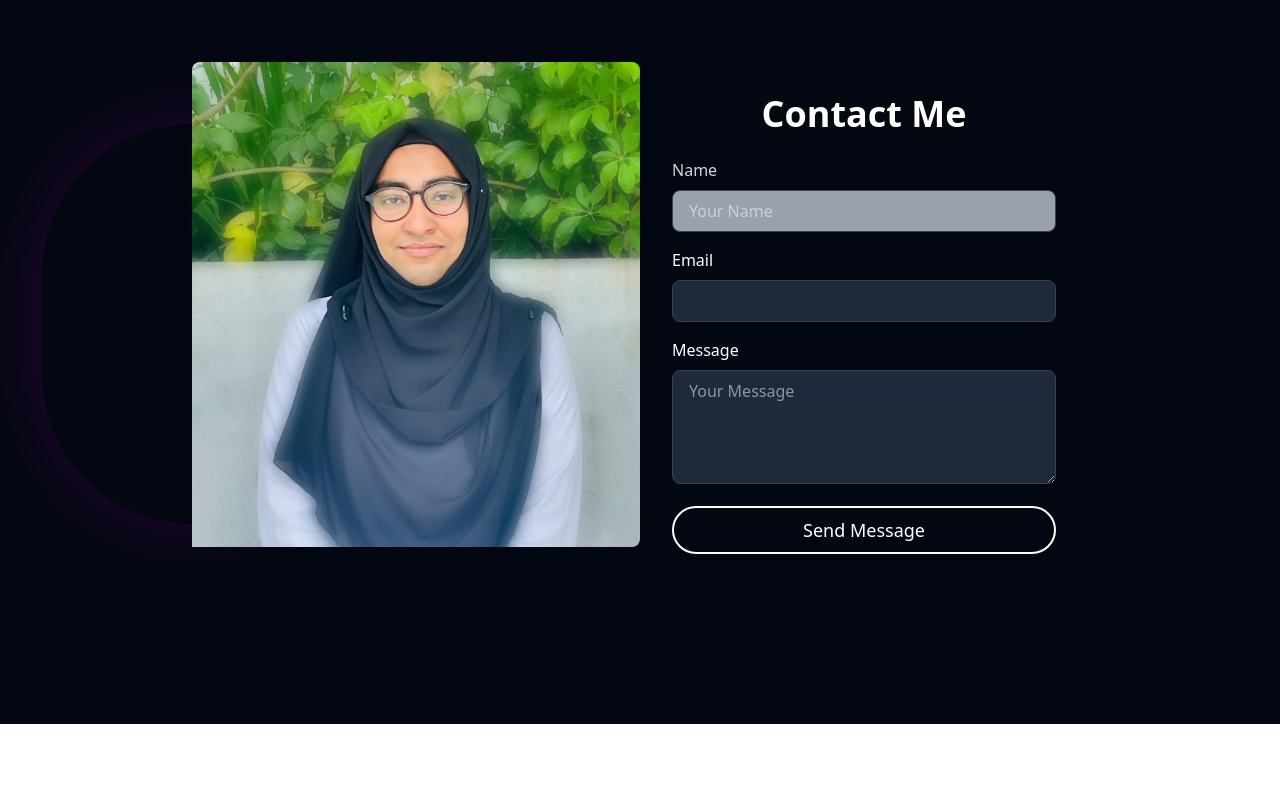
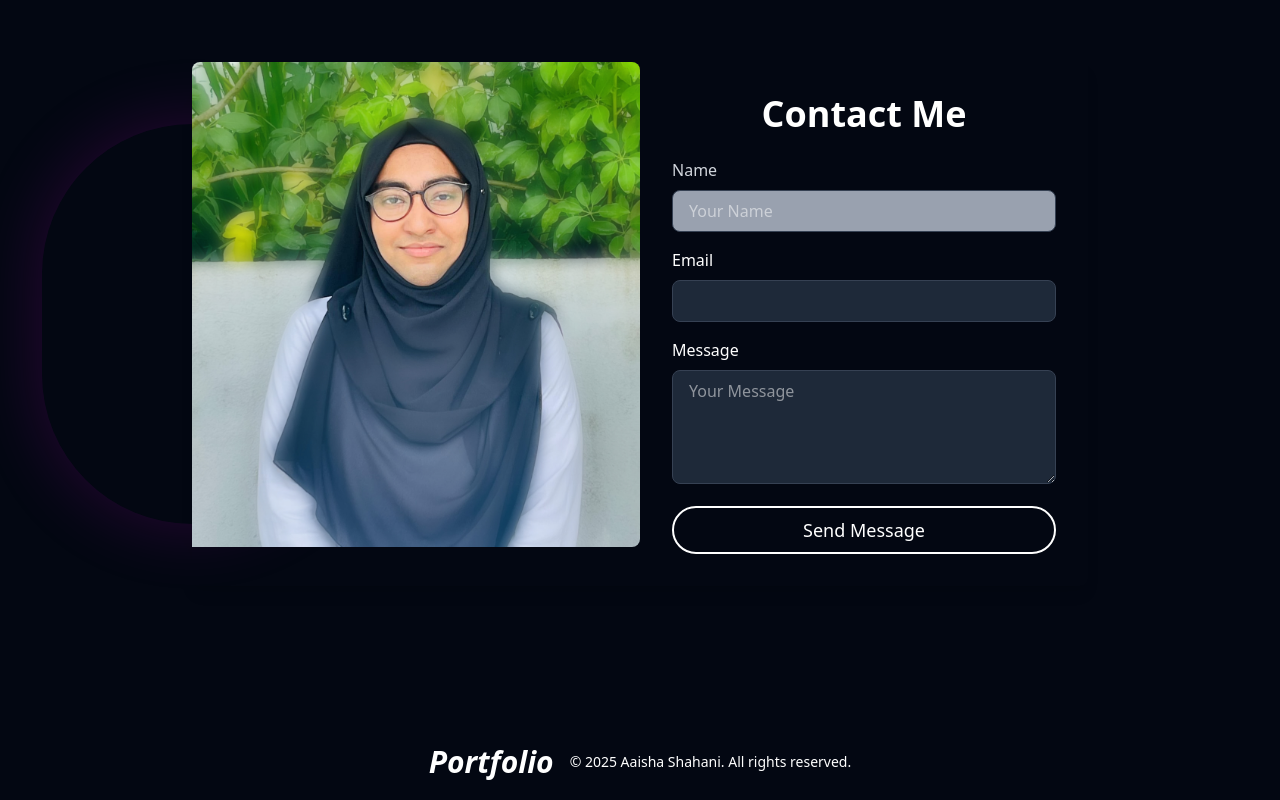
Before and after one commit to AaishaShahani2001/Portfolio, a React (Vite) app: page / in a window 1280 px wide. Shown: the part 3217-4017 px from the top of the page. Before the commit the page ends 3941 px from the top, so only its background shows below. Built offline with nearby package versions, Linux system fonts and the light colour scheme.

Commit message:
added footer section

```diff
--- a/src/App.jsx
+++ b/src/App.jsx
@@ -7,6 +7,7 @@
 import Skills from './components/Skills.jsx'
 import Projects from './components/Projects.jsx'
 import Contact from './components/Contact.jsx'
+import Footer from './components/Footer.jsx'
 
 function App(){
   useEffect(() => {
@@ -20,6 +21,7 @@
       <Skills />
       <Projects />
       <Contact />
+      <Footer />
     </main>
 
   )
--- a/src/components/Footer.jsx
+++ b/src/components/Footer.jsx
@@ -0,0 +1,12 @@
+import React from 'react'
+
+export default function Footer() {
+  return (
+    <footer className='bg-gradiant-to-r from-purple-700 to-blue-700 text-white py-5'>
+      <div className='container mx-auto flex flex-col md:flex-row justify-center items-center text-center md:text-left'>
+        <h1 className='text-3xl font-bold italic mb-4 md:mb-0'>Portfolio</h1>
+        <p className='text-sm text-center mt-2 md:mt-0 md:ml-4'>&copy; 2025 Aaisha Shahani. All rights reserved.</p>
+      </div>
+    </footer>
+  );
+};
```
